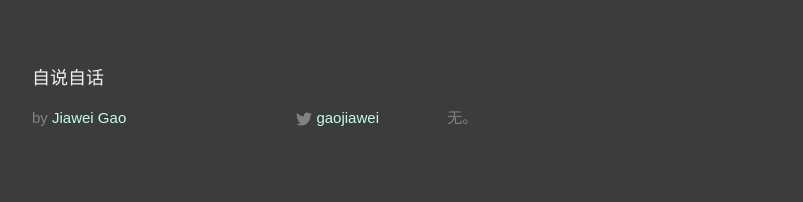
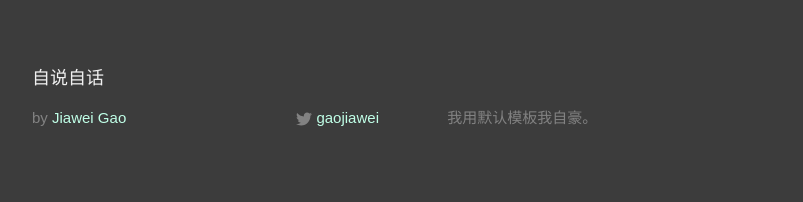
Before and after one commit to jiaweigao/cn, a Jekyll site: the page built from _posts/2014-10-22-x.md, in a window 1280 px wide. Shown: the part 798-1000 px from the top of the page, without its empty margins (238-1041 px from the left). Built offline with Jekyll 4.4.1, drawn with Linux system fonts in a browser that asks for light colours.

Commit message:
description

```diff
--- a/_config.yml
+++ b/_config.yml
@@ -1,7 +1,7 @@
 # Site settings
 title: 自说自话
 description: > # this means to ignore newlines until "baseurl:"
-  无。
+  我用默认模板我自豪。
 #baseurl: "" # the subpath of your site, e.g. /blog/
 url: "" # the base hostname & protocol for your site
 twitter_username: gaojiawei
```
